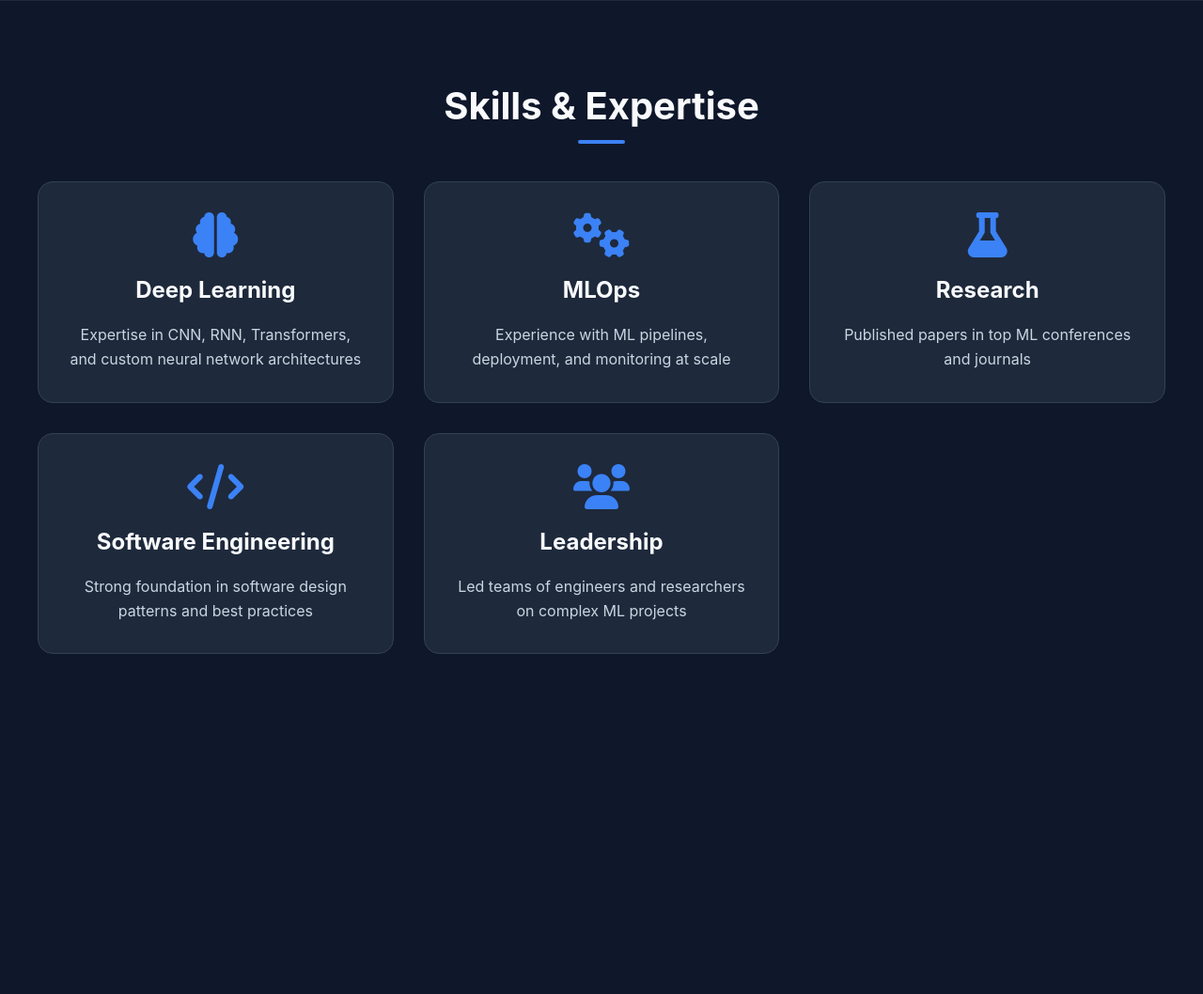
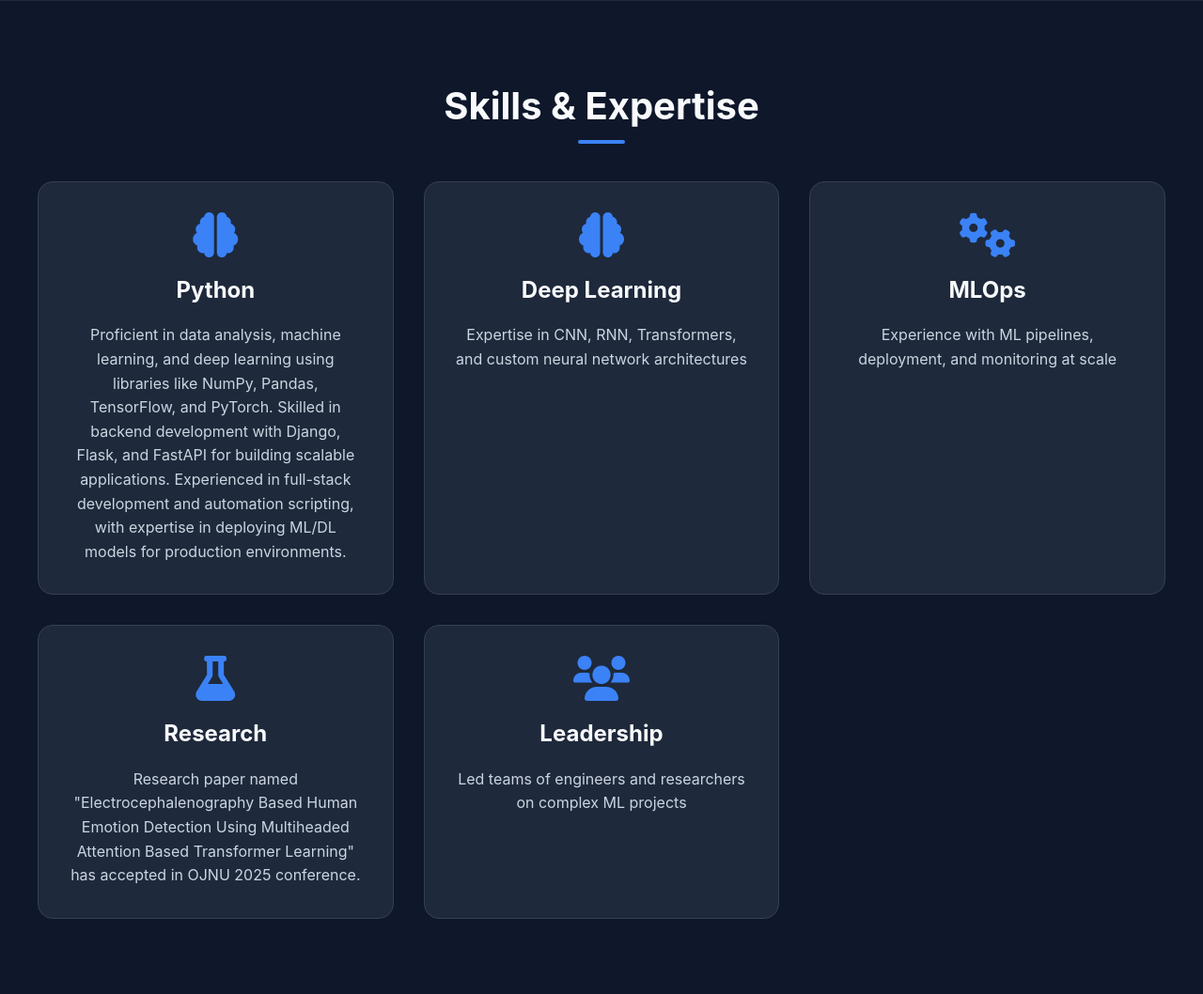
Before and after one commit to Philomathic01/Portfolio1, a Django app: page / in a window 1280 px wide. Shown: the part 1842-2900 px from the top of the page at 94% size. Before the commit the page ends 2538 px from the top, so only its background shows below. Run offline with Django 5.2, Linux system fonts and the light colour scheme.

Commit message:
Update index.html

```diff
--- a/main/templates/main/index.html
+++ b/main/templates/main/index.html
@@ -156,6 +156,14 @@
         <h2 class="section-title">Skills & Expertise</h2>
         <div class="skills-grid">
 
+
+<div class="skill-card" data-aos="zoom-in">
+    <i class="fas fa-brain"></i>
+    <h3>Python</h3>
+    <p>Proficient in data analysis, machine learning, and deep learning using libraries like NumPy, Pandas, TensorFlow, and PyTorch. Skilled in backend development with Django, Flask, and FastAPI for building scalable applications. Experienced in full-stack development and automation scripting, with expertise in deploying ML/DL models for production environments.</p>
+</div>
+
+
             <div class="skill-card" data-aos="zoom-in">
                 <i class="fas fa-brain"></i>
                 <h3>Deep Learning</h3>
@@ -171,13 +179,7 @@
             <div class="skill-card" data-aos="zoom-in">
                 <i class="fas fa-flask"></i>
                 <h3>Research</h3>
-                <p>Published papers in top ML conferences and journals</p>
-            </div>
-
-            <div class="skill-card" data-aos="zoom-in">
-                <i class="fas fa-code"></i>
-                <h3>Software Engineering</h3>
-                <p>Strong foundation in software design patterns and best practices</p>
+                <p>Research paper named "Electrocephalenography Based Human Emotion Detection Using Multiheaded Attention Based Transformer Learning" has accepted in OJNU 2025 conference.</p>
             </div>
 
             <div class="skill-card" data-aos="zoom-in">
```
